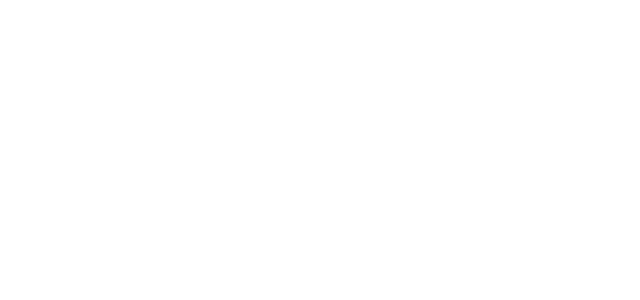
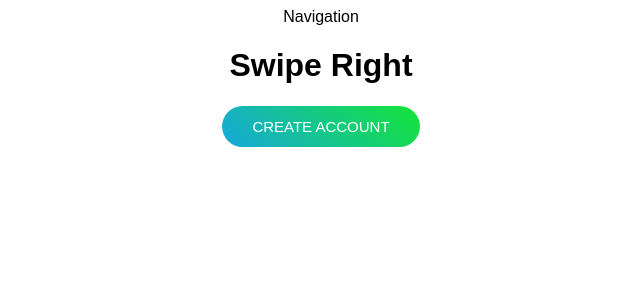
Before and after one commit to pqn5106/DormApp, a React (Create React App) app in the folder dormy/: page / in a window 1280 px wide. Shown: the top 300 px of the page, without its empty margins (319-959 px from the left). Built offline with nearby package versions, Linux system fonts and the light colour scheme.

Commit message:
Created Signup Button w/ Styling

```diff
--- a/dormy/package.json
+++ b/dormy/package.json
@@ -8,6 +8,7 @@
     "@testing-library/user-event": "^13.5.0",
     "react": "^18.2.0",
     "react-dom": "^18.2.0",
+    "react-router-dom": "^6.3.0",
     "react-scripts": "5.0.1",
     "web-vitals": "^2.1.4"
   },
--- a/dormy/src/App.js
+++ b/dormy/src/App.js
@@ -1,12 +1,18 @@
 import Home from './pages/Home'
 import Dashboard from './pages/Dashboard'
 import Onboarding from './pages/Onboarding'
+import { BrowserRouter, Routes, Route } from 'react-router-dom'
 
 const App = () => {
   return (
-    <div >
-
-    </div>
+    //routes between pages
+    <BrowserRouter>
+      <Routes>
+        <Route path = "/" element={<Home/>}/>
+        <Route path = "/dashboard" element={<Dashboard/>}/>
+        <Route path = "/onboarding" element={<Onboarding/>}/>
+      </Routes>
+    </BrowserRouter>
   );
 }
 
--- /dev/null
+++ b/dormy/src/components/Navigation.js
@@ -0,0 +1,6 @@
+const Nav = () => {
+    return (
+        <div>Navigation</div>
+    )
+}
+export default Nav
--- a/dormy/src/index.css
+++ b/dormy/src/index.css
@@ -0,0 +1,29 @@
+@import url('https://fonts.googleapis.com/css2?family=Poppins:wght@100;400&family=Work+Sans:ital,wght@0,400;0,500;0,600;1,400;1,500;1,600&display=swap');
+
+html{
+    margin: 0;
+    padding: 0;
+}
+* {
+    font-family: 'Quicksand', sans-serif;
+}
+
+.main-button {
+    color: #fff;
+    text-transform: uppercase;
+    font-size: 15px;
+    background: linear-gradient(45deg, #17A8DB, #14E537);
+    padding: 12px 30px;
+    border-radius: 25px;
+    border: none;
+}
+
+.main-button:hover {
+    background: linear-gradient(260deg, #14E537, #17A8DB);
+}
+
+body {
+    text-align: center;
+}
+
+/*----Navigation Bar Styling-----*/
--- a/dormy/src/pages/Dashboard.js
+++ b/dormy/src/pages/Dashboard.js
@@ -1,6 +1,6 @@
 const Dashboard = () => {
     return (
-        <div></div>
+        <div>Dashboard</div>
     )
 }
 export default Dashboard
--- a/dormy/src/pages/Home.js
+++ b/dormy/src/pages/Home.js
@@ -1,6 +1,20 @@
+import Nav from "../components/Navigation"
 const Home = () => {
+
+    const authToken = false
+    const handleClicking = () => {
+        console.log('clicked')
+    }
     return (
-        <div></div>
+        <>
+        <Nav/>
+        <div className="home">
+            <h1>Swipe Right</h1>
+            <button className="main-button" onClick={handleClicking}>
+                {authToken ? 'Signout' : 'Create Account'}
+            </button>
+        </div>
+        </>
     )
 }
 export default Home
--- a/dormy/src/pages/Onboarding.js
+++ b/dormy/src/pages/Onboarding.js
@@ -1,6 +1,6 @@
 const Onboarding = () => {
     return (
-        <div></div>
+        <div>Onboarding</div>
     )
 }
 export default Onboarding
```
Also changed, not shown: 1 other file (tests, documents, lock files or other folders).
